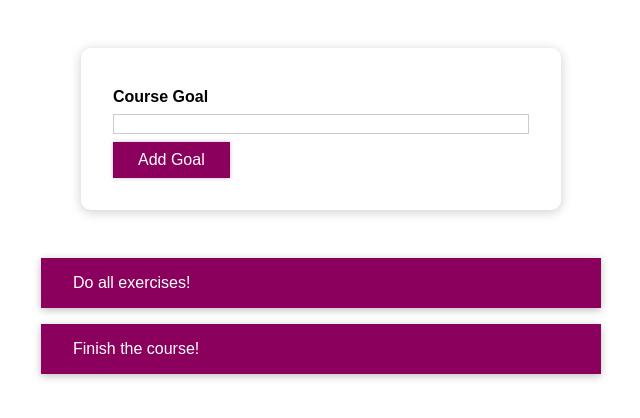
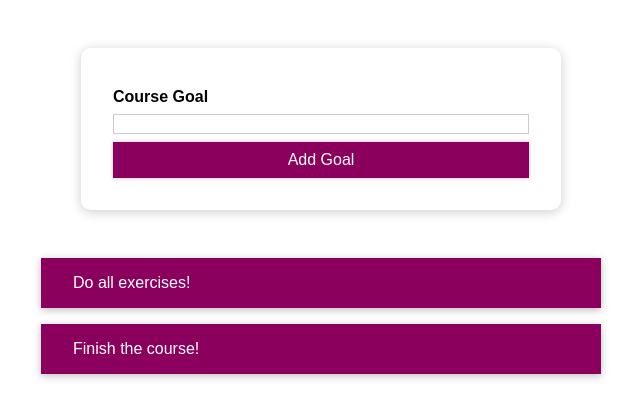
Before and after one commit to waqas44/StyleReact, a React (Create React App) app: page / in a window 1280 px wide. Shown: the top 418 px of the page, without its empty margins (319-959 px from the left). Built offline with nearby package versions, Linux system fonts and the light colour scheme.

Commit message:
Button width fix along invalid rename test 1

```diff
--- a/src/components/CourseGoals/CourseInput/CourseInput.js
+++ b/src/components/CourseGoals/CourseInput/CourseInput.js
@@ -13,14 +13,14 @@ const FormControl = styled.div`
   font-weight: bold;
   display: block;
   margin-bottom: 0.5rem;
-  color : ${props => (props.onInvalid ? 'red' : '#000')};
+  color : ${props => (props.invalid ? 'red' : '#000')};
 }
 
 & input {
   display: block;
   width: 100%;
-  border: 1px solid ${props => (props.onInvalid ? 'red' : '#ccc')};
-  background-color : ${props => (props.onInvalid ? '#ffd7d7' : 'transparent')};
+  border: 1px solid ${props => (props.invalid ? 'red' : '#ccc')};
+  background-color : ${props => (props.invalid ? '#ffd7d7' : 'transparent')};
 font: inherit;
 line - height: 1.5rem;
 padding: 0 0.25rem;
@@ -67,7 +67,7 @@ const CourseInput = props => {
 
   return (
     <form onSubmit={formSubmitHandler}>
-      <FormControl onInvalid={!isValid}>
+      <FormControl invalid={!isValid}>
         <label>Course Goal</label>
         <input type="text" onChange={goalInputChangeHandler} />
       </FormControl>
--- a/src/components/UI/Button/Button.js
+++ b/src/components/UI/Button/Button.js
@@ -4,18 +4,20 @@ import styled from 'styled-components';
 
 
 const Buttonc = styled.button`
-
-
-
-  font: inherit;
+ font: inherit;
   padding: 0.5rem 1.5rem;
   border: 1px solid #8b005d;
   color: white;
   background: #8b005d;
   box-shadow: 0 0 4px rgba(0, 0, 0, 0.26);
   cursor: pointer;
+  width:100%;
 
-
+  @media (min-width:768px){
+    button{
+   width:auto;
+    }
+  }
 &:focus {
   outline: none;
 }
```
